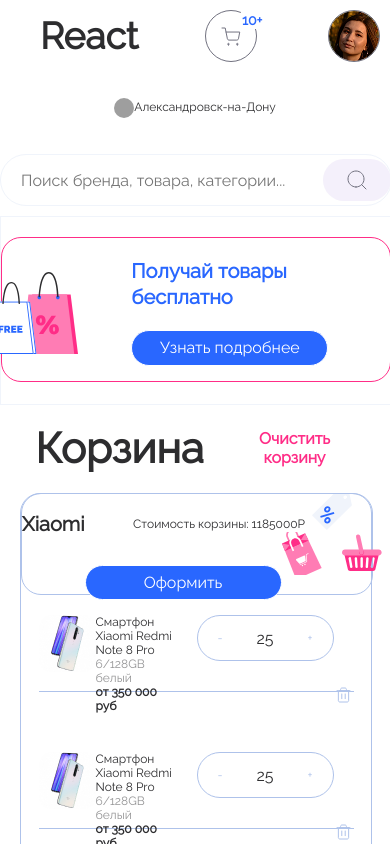
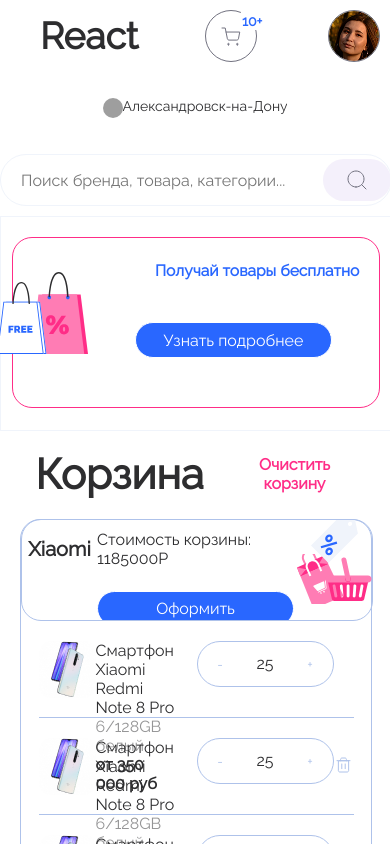
Before and after one commit to Mikhail2107/market-ORM, a React (Vite) app: page /cart in a window 390 px wide. Shown: the top 844 px of the page. Built offline with nearby package versions, Linux system fonts and the light colour scheme; no server answers; grey boxes are pictures that could not be loaded.

Commit message:
fixed some styles 2

```diff
--- a/src/share/Aside/Aside.css
+++ b/src/share/Aside/Aside.css
@@ -14,8 +14,8 @@
   display: grid;
   grid-template-columns: repeat(3, 1fr);
   grid-template-rows: repeat(2, 1fr);
-  width: 100%;
-  height: 143px;
+  width: 900%;
+  height: 20vh;
   border: 1px solid #FF2D87;
   border-radius: 20px;
   position: relative;
@@ -36,13 +36,29 @@
 .item-title {
   grid-column: 2/4;
   grid-row: 1/2;
-  font-size: 20px;
+  font-size: 1vw;
   font-weight: 600;
   line-height: 26px;
   color:#2967FF;
-  margin: 20px auto;
+  margin: 20px ;
 }
 .item-button {
   grid-column: 2/4;
   grid-row: 2/3;
 }
+
+@media (min-width: 700px) and (max-width: 1130px) {
+.item-title {
+  font-size:2vw;
+  }
+}
+@media (min-width: 500px) and (max-width: 700px) {
+  .item-title {
+  font-size: 3vw;
+  }
+}
+@media (min-width: 100px) and (max-width: 499px) {
+  .item-title {
+  font-size: 4vw;
+  }
+}
--- a/src/widgets/Cart/Cart.css
+++ b/src/widgets/Cart/Cart.css
@@ -38,7 +38,7 @@
   border-radius: 20px;
   align-items: center;
   margin-top: -1px;
-
+  overflow: hidden;
 }
 .cart-state-title {
   grid-column: 1/2;
@@ -71,7 +71,7 @@
   background: url('../../assets/image/cart.svg') no-repeat 100% 50%,
               url('../../assets/image/cart-2.svg') no-repeat 50% 0%,
               url('../../assets/image/cart-1.svg') no-repeat 0% 50%;
- background-size: 40%;
+ background-size: 7vw;
 
 }
 
@@ -173,12 +173,33 @@
   scale: 1.5;
 
 }
-@media (min-width: 800px) and (max-width: 1130px) {
+@media (min-width: 800px) and (max-width: 1130px){
+  .cart-state {
+    display: grid;
+    grid-template-columns: repeat(3, 1fr);
+    grid-template-rows: repeat(2, 1fr);
+  }
+  .cart-state-title {
+    grid-column: 1/2;
+    grid-row: 1/2;
+  }
+ .cart-state-total {
+      grid-column:2/3 ;
+      grid-row: 1/2;
+    }
+ .cart-state-button {
+      grid-column: 2/3;
+      grid-row: 2/3;
+    }
   .cart-state-image {
-    background-size: 4vw;
-  }
+      grid-column: 3/4;
+      grid-row: 1/3;
+      width: 100%;
+      background-size: 14vw;
+    }
+
 }
-@media (max-width:500px) and (max-width: 799px){
+@media (min-width:500px) and (max-width: 799px){
   * {
     font-size: 12px;
   }
@@ -192,7 +213,7 @@
     grid-row: 1/2;
   }
  .cart-state-total {
-      grid-column:2/4 ;
+      grid-column:2/3 ;
       grid-row: 1/2;
     }
  .cart-state-button {
@@ -200,9 +221,10 @@
       grid-row: 2/3;
     }
   .cart-state-image {
-      grid-column: 3/4;
-      grid-row: 1/3;
-      width: 100%;
+    grid-column: 3/4;
+    grid-row: 1/3;
+    width: 100%;
+    background-size: 12vw;
     }
 
 .cart-list {
@@ -250,12 +272,33 @@
   grid-column: 5/6;
   grid-row: 3/4;
 }
-  .cart-state-image {
-    background-size: 50%;
-  }
+
 
 @media (min-width: 100px) and (max-width: 499px) {
+  .cart-state {
+    display: grid;
+    grid-template-columns: repeat(3, 1fr);
+    grid-template-rows: repeat(2, 1fr);
+  }
+  .cart-state-title {
+    grid-column: 1/2;
+    grid-row: 1/2;
+  }
+ .cart-state-total {
+      grid-column:2/3 ;
+      grid-row: 1/2;
+    }
+ .cart-state-button {
+      grid-column: 2/3;
+      grid-row: 2/3;
+    }
   .cart-state-image {
-    background-size: 40%;
+      grid-column: 3/4;
+      grid-row: 1/3;
+      width: 100%;
+      background-size: 8vw;
+    }
+  .cart-state-image {
+    background-size: 12vw;
   }
 }
```
